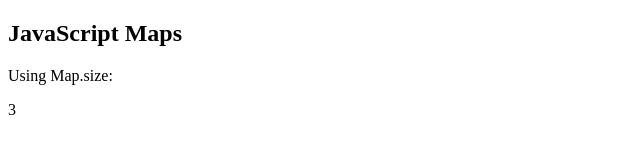
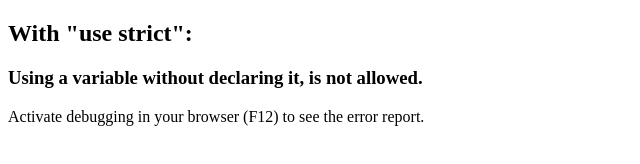
Before and after one commit to rahimbd296345/JavaScript-Tutorial, a website: page assistant.html in a window 1280 px wide. Shown: the whole page, without its empty margins (0-640 px from the left). Drawn offline with Linux system fonts and the light colour scheme.

Commit message:
12.12.2022

```diff
--- a/assistant.html
+++ b/assistant.html
@@ -1,20 +1,15 @@
 <!DOCTYPE html>
 <html>
 <body>
-<h2>JavaScript Maps</h2>
-<p>Using Map.size:</p>
 
-<p id="demo"></p>
+<h2>With "use strict":</h2>
+<h3>Using a variable without declaring it, is not allowed.</h3>
+
+<p>Activate debugging in your browser (F12) to see the error report.</p>
 
 <script>
-  // Create a Map
-  const fruits = new Map([
-    ["apples", 500],
-    ["bananas", 300],
-    ["oranges", 200]
-  ]);
-
-  document.getElementById("demo").innerHTML = fruits.size;
+  "use strict";
+  x = 3.14;  // This will cause an error (x is not defined).
 </script>
 
 </body>
```
Also changed, not shown: app.js (deleted, +0 -9 lines), index.html (+1 -8 lines).
